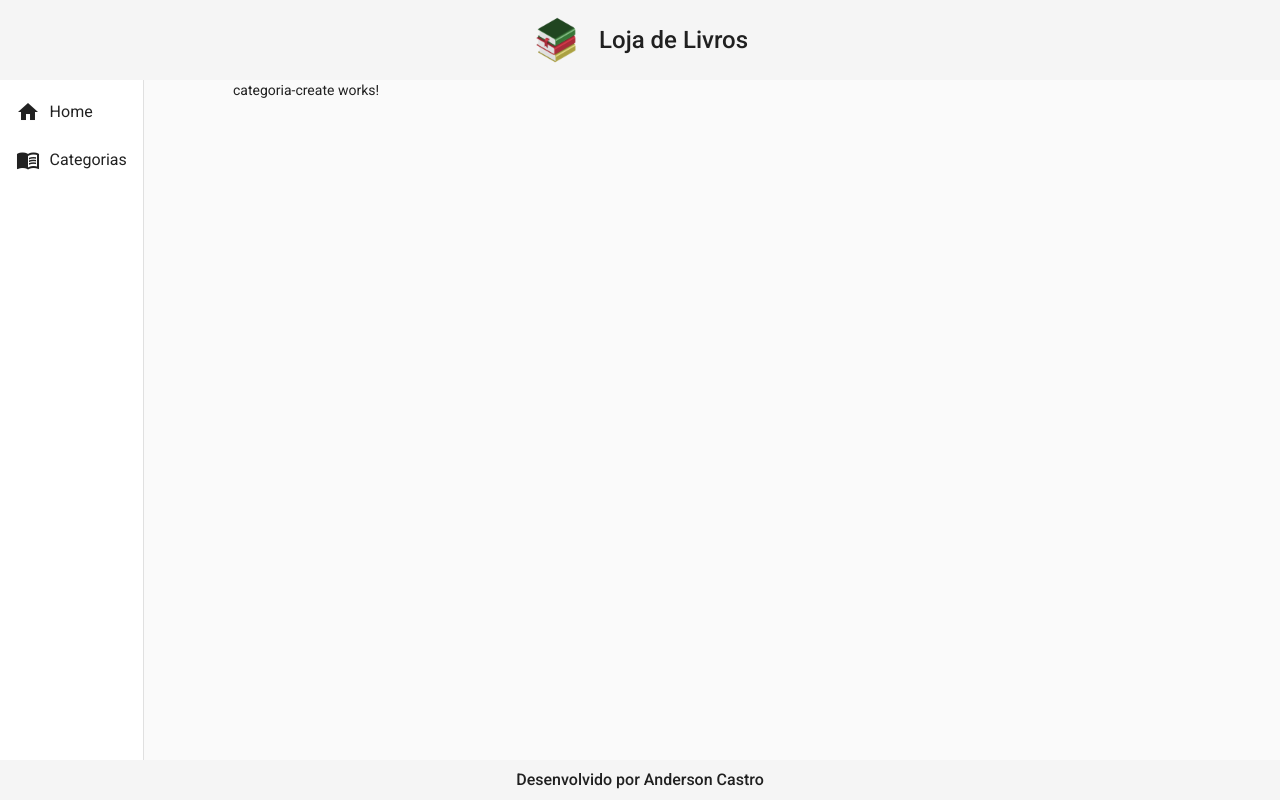
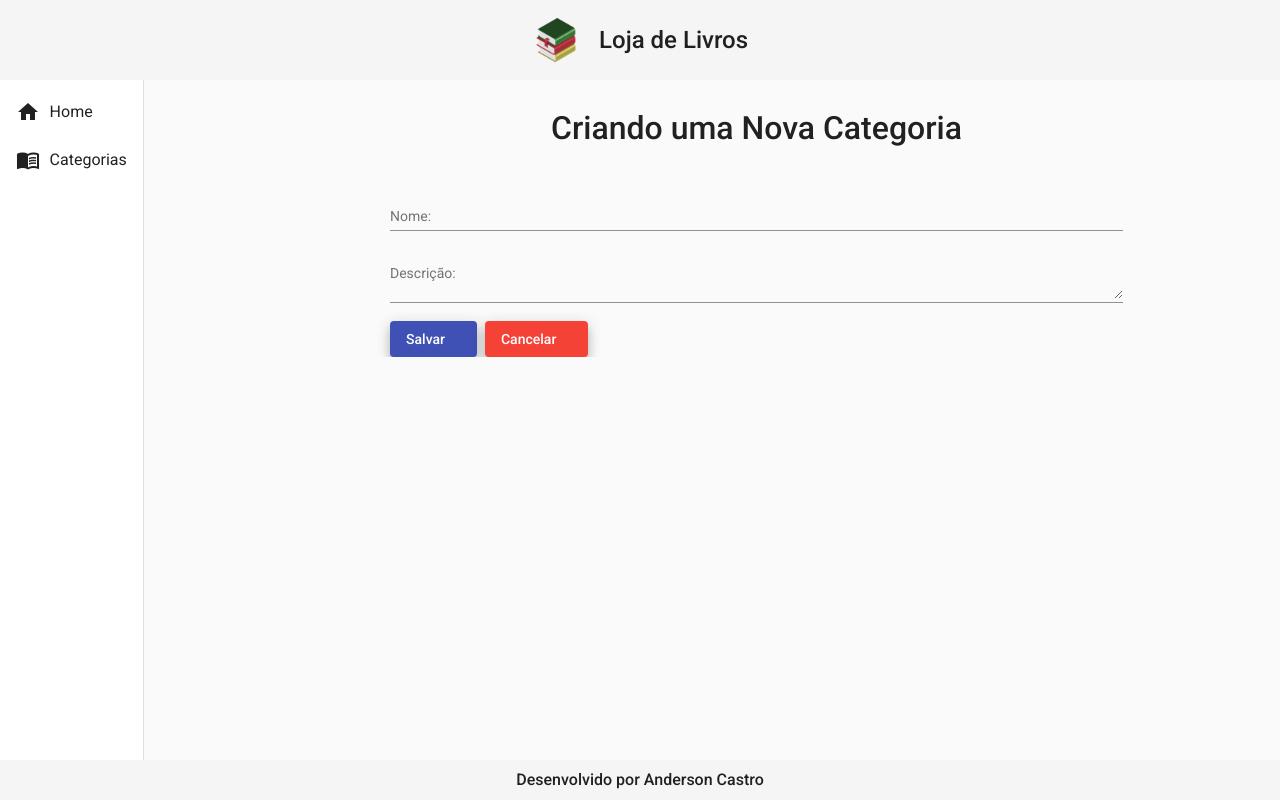
Before and after one commit to andersoncastrodev/lojalivros-front, an Angular app: page /categorias/create in a window 1280 px wide. Built offline with nearby package versions, Linux system fonts and the light colour scheme.

Commit message:
adicionando view create categoria

```diff
--- a/src/app/components/views/categoria/categoria-create/categoria-create.component.css
+++ b/src/app/components/views/categoria/categoria-create/categoria-create.component.css
@@ -0,0 +1,25 @@
+
+
+form{
+    text-align: center;
+    width: 70%;
+    margin: 2rem auto 0 auto;
+}
+h1{
+    font-size: 2rem;
+    font-weight: 500;
+    margin-bottom: 3rem;
+}
+
+.form{
+    width: 100%;
+}
+.buttons{
+    width: 100%;
+    text-align: start;
+}
+
+button{
+    margin-right: .5rem;
+    padding-right: 2rem;
+}
--- a/src/app/components/views/categoria/categoria-create/categoria-create.component.html
+++ b/src/app/components/views/categoria/categoria-create/categoria-create.component.html
@@ -1 +1,19 @@
-<p>categoria-create works!</p>
+<form>
+    <h1>Criando uma Nova Categoria</h1>
+
+    <mat-form-field class="form">
+        <mat-label>Nome:</mat-label>
+        <input matInput type="text" name="nome" placeholder="Ex: Computação">
+    </mat-form-field>
+
+    <mat-form-field class="form">
+        <mat-label>Descrição:</mat-label>
+        <textarea matInput type="text" name="descricao" placeholder="Ex: Livros de Computação"></textarea>
+    </mat-form-field>
+
+    <div class="buttons">
+        <button class="mat-elevation-z8" mat-raised-button color="primary">Salvar</button>
+        <button class="mat-elevation-z8" mat-raised-button color="warn">Cancelar</button>
+    </div>
+
+</form>
```
Also changed, not shown: src/app/app.module.ts (+16 -1 lines).
